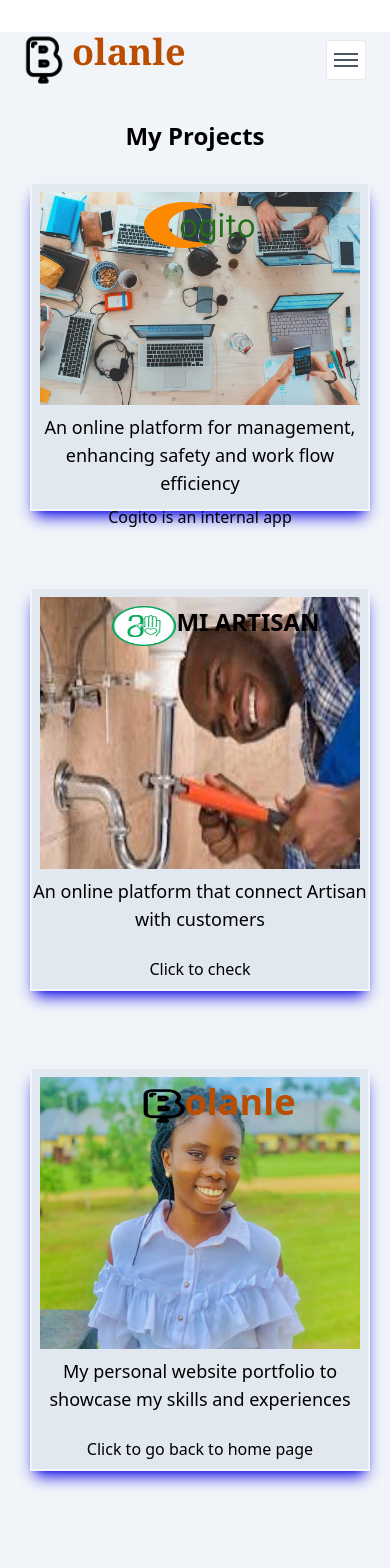
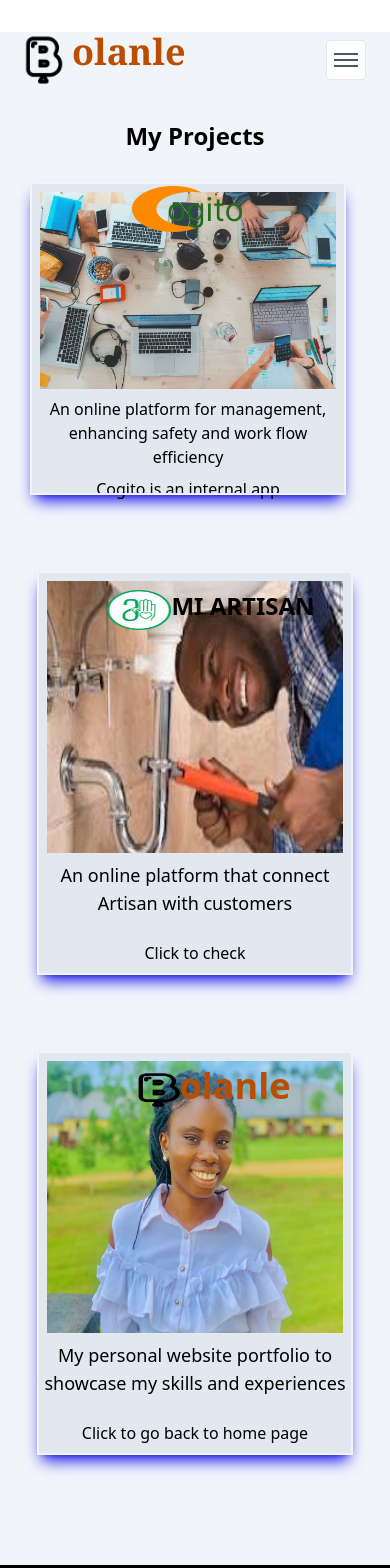
Before and after one commit to BolanleMary/bola-portfolio, a React (Vite) app: page /project in a window 390 px wide. Shown: the top 1568 px of the page. Built offline with nearby package versions, Linux system fonts and the light colour scheme.

Commit message:
work on the frame for smaller view device in project page

```diff
--- a/src/Pages/ProjectPage.jsx
+++ b/src/Pages/ProjectPage.jsx
@@ -33,7 +33,7 @@
             class=" outline-2 outline-slate-100 shadow-lg shadow-[#0E0AE6]
            transition-transform duration-300 ease-in-out transform hover:scale-105
            hover:shadow-2x lg:w-[400px] lg:h-96  mx-auto justify-center bg-slate-200
-           md:w-[400px] w-84 md:w-[500px]  ">
+           md:w-[400px] w-78 md:w-[500px] mr-18  ">
 
 
         { /* style={{
@@ -57,7 +57,7 @@
             />
             </div>
             <div class=" text-center bg-slate-200 h-24 ">
-              <h6 class="text-lg pb-2 lg:pb-5">An online platform for management, enhancing safety and work flow efficiency</h6>
+              <h6 class=" pb-2 lg:pb-5">An online platform for management, enhancing safety and work flow efficiency</h6>
             <a href ="https://psigroup-intellectsams-projects.vercel.app/"
             target="_blank"rel="noopener noreferrer" class="pt-8" >
             Cogito is an internal app</a>
@@ -70,7 +70,7 @@
             class=" outline-2 outline-slate-100 shadow-lg shadow-[#0E0AE6]
            transition-transform duration-300 ease-in-out transform hover:scale-105
            hover:shadow-2x lg:w-[400px] lg:h-96  mx-auto justify-center bg-slate-200
-           md:w-[400px] md:w-[500px] w-84  ">
+           md:w-[400px] md:w-[500px] w-78  ">
 
             <img
             src={Plumber}
@@ -101,7 +101,7 @@
             className=" outline-2 outline-slate-100 shadow-lg shadow-[#0E0AE6]
            transition-transform duration-300 ease-in-out transform hover:scale-105
            hover:shadow-2x lg:w-[400px] lg:h-[400px]  mx-auto justify-center bg-slate-200
-           md:w-[400px] md:w-[500px]   w-84 ">
+           md:w-[400px] md:w-[500px]   w-78 ">
 
            <img
             src={AboutMe}
```
